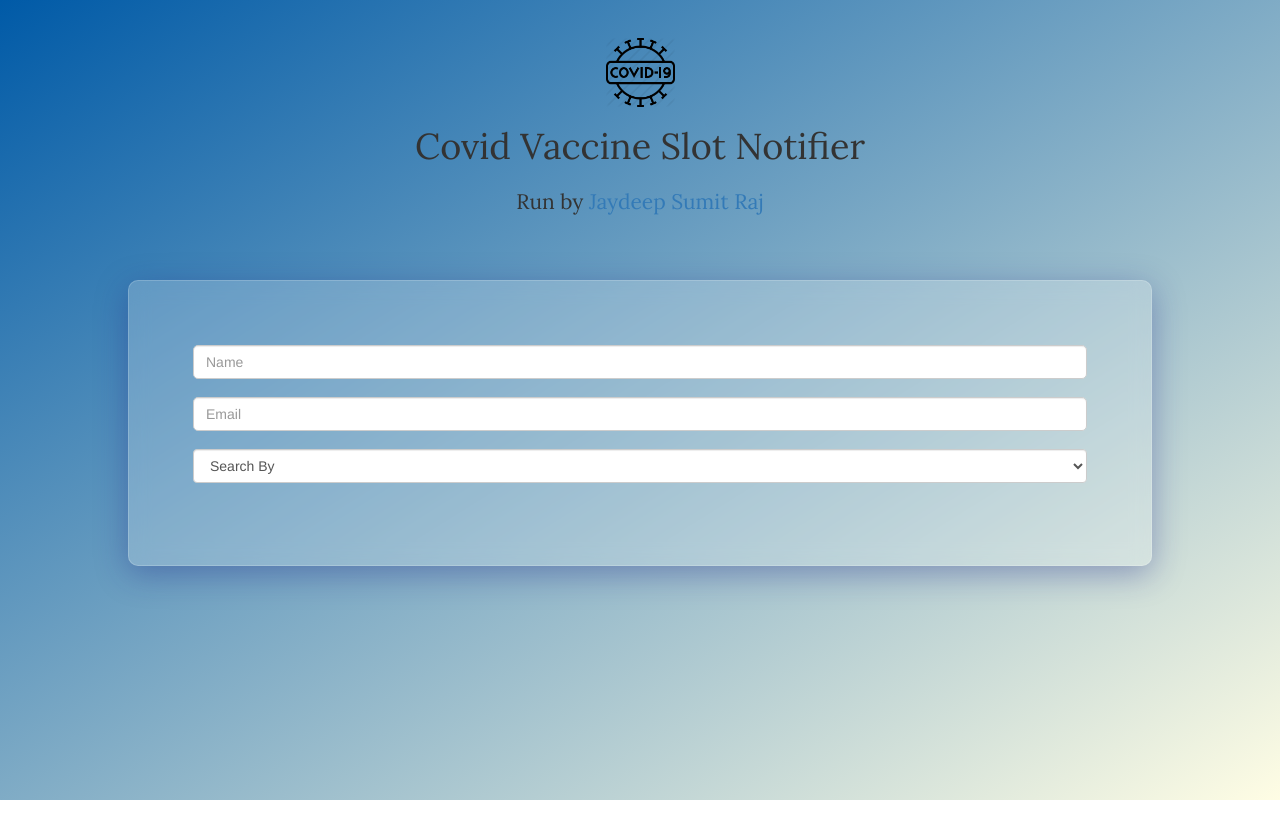
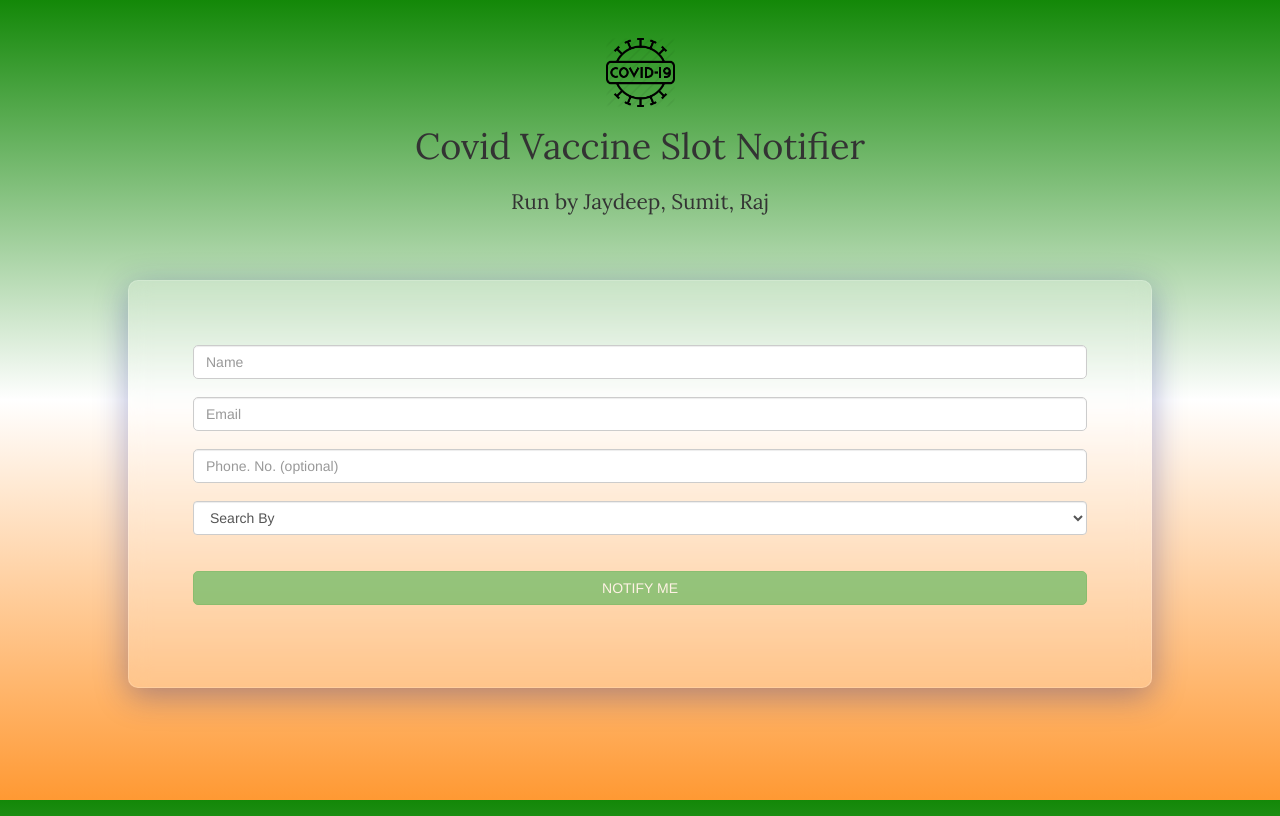
Before and after one commit to jaydeep1899/jabber, a PHP site: page /preview.html in a window 1280 px wide. Run offline with PHP 8.4, Linux system fonts and the light colour scheme.

Commit message:
first push

```diff
--- a/app.js
+++ b/app.js
@@ -1,33 +1,45 @@
-function query()
-{
+function query() {
   var x = document.getElementById("query-sel").value;
-  if(x == 'Pincode')
-  {
+  if (x == 'Pincode') {
     var y = document.getElementsByClassName("show");
-    if(y.length > 0)
-    {
-        y[0].classList.toggle('show');
-        document.getElementById("dis-btn").style.display = 'none';
+    if (y.length > 0) {
+      y[0].classList.toggle('show');
+      document.getElementById("dis-btn").style.display = 'none';
     }
     document.getElementsByClassName("pin-hid")[0].classList.toggle("show");
     document.getElementById("pin-btn").style.display = 'inline';
-  }
-  else if(x == 'District'){
+  } else if (x == 'District') {
     var y = document.getElementsByClassName("show");
-    if(y.length > 0)
-    {
-        y[0].classList.toggle('show');
-        document.getElementById("pin-btn").style.display = 'none';
+    if (y.length > 0) {
+      y[0].classList.toggle('show');
+      document.getElementById("pin-btn").style.display = 'none';
     }
     document.getElementsByClassName("dis-hid")[0].classList.toggle("show");
     document.getElementById("dis-btn").style.display = 'inline';
   }
 }
-function souper(object){
-    temp = "";
+Object.size = function(obj) {
+  var size = 0,
+    key;
+  for (key in obj) {
+    if (obj.hasOwnProperty(key)) size++;
+  }
+  return size;
+};
 
+function souper(object) {
+  temp = "";
+  var size = Object.size(object.centers);
+  for (var i = 0; i < size; i++) {
+    temp += `<div class="dib">`
+    temp += `<input class="che" type="checkbox" onchange = "checkform()" value="${object.centers[i].center_id}" id="${object.centers[i].center_id}">`
+    temp += `<label class="lab" for="${object.centers[i].center_id}">${object.centers[i].name}
+        (Address: ${object.centers[i].address}, Block: ${object.centers[i].block_name})<p>Age: ${object.centers[i].sessions[0].min_age_limit}</p></label></div>`
+  }
+  return temp;
 }
-function getPin(){
+
+function getPin() {
   var p = document.getElementById("Pincode").value;
   var today = new Date();
   var dd = String(today.getDate()).padStart(2, '0');
@@ -42,23 +54,45 @@ function getPin(){
       var radr = JSON.stringify(json);
       var j = JSON.parse(radr);
       var temp = souper(j);
-      document.getElementById('tags').innerHTML = `<div class="dib">
-<input class="che" type="checkbox" value="">
-  <label class="">
-    Default checkbox
-  </label>
-</div>
-<hr>
-<div class="dib">
-  <input class="che" type="checkbox" value="">
-  <label class="">
-    Checked checkbox
-  </label>
-</div><hr><div class="dib">
-  <input class="che" type="checkbox" value="">
-  <label class="">
-    Checked checkbox
-  </label>
-</div><hr>`;
+      document.getElementById('tags').innerHTML = temp;
     });
 }
+
+function getDis() {
+  var p = document.getElementById("district-query").value.split(" ")[0];
+  var today = new Date();
+  var dd = String(today.getDate()).padStart(2, '0');
+  var mm = String(today.getMonth() + 1).padStart(2, '0'); //January is 0!
+  var yyyy = today.getFullYear();
+  today = dd + '-' + mm + '-' + yyyy;
+  var url = `https://cdn-api.co-vin.in/api/v2/appointment/sessions/public/calendarByDistrict?district_id=${p}&date=${today}`;
+
+  fetch(url)
+    .then(response => response.json())
+    .then(json => {
+      var radr = JSON.stringify(json);
+      var j = JSON.parse(radr);
+      var temp = souper(j);
+      document.getElementById('tags').innerHTML = temp;
+    });
+}
+
+function totalchecked(f) {
+  var ch = f.children;
+  var temp = 0;
+  for (var i = 0; i < Object.size(ch); i++) {
+    if (ch[i].children[0].checked)
+      temp++;
+  }
+  return temp;
+}
+
+function checkform() {
+  var f = document.forms["theform"].children;
+  var total = totalchecked(f[8]);
+  if (f[0].value != "" && f[1].value != "" && total > 0) {
+    document.getElementById("submit").removeAttribute("disabled");
+  } else {
+    document.getElementById("submit").setAttribute("disabled", "disabled");
+  }
+}
--- a/preview.html
+++ b/preview.html
@@ -21,9 +22,10 @@
 
   body {
     background-repeat: no-repeat;
-      background-image: linear-gradient(to bottom right, #005aa7, #fffde4);
+    background-image: linear-gradient(#138808, white, #FF9933);
     height: auto;
     background-size: cover;
+    background-attachment: fixed;
   }
 
   .font {
@@ -81,33 +118,40 @@
     display: none;
     width: 25%;
     float: right;
+    margin-bottom: 2%;
+  }
+
+  #tags {
+    margin-top: 7px;
+    margin-bottom: 2%;
+    background-color: white;
+    border-radius: 5px;
+    max-height: 300px;
+    height: auto;
+    width: 100%;
+    overflow-y: scroll;
   }
 </style>
-</head>
 
 <body>
   <div class="text-center text-monospace">
     <img class="header" src="images/favicon.gif" alt="Jabber">
     <h1 class="h1 font">Covid Vaccine Slot Notifier</h1>
-    <h2 class="lead font">Run by <a href="https://www.linkedin.com/in/jaydeep-singh-072275129/">Jaydeep</a>
-      <a href="https://www.linkedin.com/in/ransomsumit/">Sumit</a>
-      <a href="https://www.instagram.com/raj.kuso/">Raj</a>
-    </h2>
+    <h2 class="lead font">Run by Jaydeep, Sumit, Raj</h2>
   </div>
   <div class="text-center text-monospace main">
-    <input type="text" class="form-control form-control-lg" placeholder="Name">
-    <input type="email" class="form-control " placeholder="Email">
+    <form name="theform">
+      <input type="text" class="form-control form-control-lg" placeholder="Name" onkeyup="checkform()">
+      <input type="email" class="form-control form-control-lg" placeholder="Email" onkeyup="checkform()">
+      <input type="tel" class="form-control form-control-lg" name="phone_number" id="phone_number" pattern="[6789][0-9]{9}|[0][0-9]{10}" placeholder="Phone. No. (optional)" />
       <select onchange="query()" id="query-sel" class="form-select form-control form-control-lg" aria-label="Default select example" required>
         <option selected>Search By</option>
         <option value="Pincode">Pincode</option>
         <option value="District">District</option>
       </select>
-    <form class="form">
-      <input type="number" id="Pincode" class="form-control form-control-lg pin-hid" placeholder="PinCode" min="100000" max="999999">
-      <button class="col-xs-4 col-sm-6 btn btn-primary" type="submit" onclick="getPin()" id="pin-btn">Search</button>
-    </form>
-    <form class="form">
-      <select class="form-select form-control form-control-lg dis-hid" aria-label="Default select example">
+      <input type="number" id="Pincode" class="form-control form-control-lg pin-hid" placeholder="PinCode" min="100000" max="999999" onkeyup="checkform()">
+      <button class="col-xs-4 col-sm-6 btn btn-primary" type="button" onclick="getPin()" id="pin-btn">Search</button>
+      <select id="district-query" class="form-select form-control form-control-lg dis-hid" aria-label="Default select example" onkeyup="checkform()">
         <option selected>District</option>
         <option value="582 Adilabad">582 Adilabad</option>
         <option value="320 Agar">320 Agar</option>
@@ -865,7 +909,9 @@
         <option value="6 YSR District, Kadapa (Cuddapah)">6 YSR District, Kadapa (Cuddapah)</option>
         <option value="442 Zunheboto">442 Zunheboto</option>
       </select>
-      <button class="col-xs-4 col-sm-6 btn btn-primary" type="submit" id="dis-btn">Search</button>
+      <button class="col-xs-4 col-sm-6 btn btn-primary" onclick="getDis()" type="button" id="dis-btn">Search</button>
+      <div id="tags"></div>
+      <input class="btn btn-success btn-block" type="submit" id="submit" value="NOTIFY ME" disabled>
     </form>
   </div>
   <script>
@@ -889,6 +935,84 @@
         document.getElementById("dis-btn").style.display = 'inline';
       }
     }
+    Object.size = function(obj) {
+      var size = 0,
+        key;
+      for (key in obj) {
+        if (obj.hasOwnProperty(key)) size++;
+      }
+      return size;
+    };
+
+    function souper(object) {
+      temp = "";
+      var size = Object.size(object.centers);
+      for (var i = 0; i < size; i++) {
+        temp += `<div class="dib">`
+        temp += `<input class="che" type="checkbox" onchange = "checkform()" value="${object.centers[i].center_id}" id="${object.centers[i].center_id}">`
+        temp += `<label class="lab" for="${object.centers[i].center_id}">${object.centers[i].name}
+        (Address: ${object.centers[i].address}, Block: ${object.centers[i].block_name})<p>Age: ${object.centers[i].sessions[0].min_age_limit}</p></label></div>`
+      }
+      return temp;
+    }
+
+    function getPin() {
+      var p = document.getElementById("Pincode").value;
+      var today = new Date();
+      var dd = String(today.getDate()).padStart(2, '0');
+      var mm = String(today.getMonth() + 1).padStart(2, '0'); //January is 0!
+      var yyyy = today.getFullYear();
+      today = dd + '-' + mm + '-' + yyyy;
+      var url = `https://cdn-api.co-vin.in/api/v2/appointment/sessions/public/calendarByPin?pincode=${p}&date=${today}`;
+
+      fetch(url)
+        .then(response => response.json())
+        .then(json => {
+          var radr = JSON.stringify(json);
+          var j = JSON.parse(radr);
+          var temp = souper(j);
+          document.getElementById('tags').innerHTML = temp;
+        });
+    }
+
+    function getDis() {
+      var p = document.getElementById("district-query").value.split(" ")[0];
+      var today = new Date();
+      var dd = String(today.getDate()).padStart(2, '0');
+      var mm = String(today.getMonth() + 1).padStart(2, '0'); //January is 0!
+      var yyyy = today.getFullYear();
+      today = dd + '-' + mm + '-' + yyyy;
+      var url = `https://cdn-api.co-vin.in/api/v2/appointment/sessions/public/calendarByDistrict?district_id=${p}&date=${today}`;
+
+      fetch(url)
+        .then(response => response.json())
+        .then(json => {
+          var radr = JSON.stringify(json);
+          var j = JSON.parse(radr);
+          var temp = souper(j);
+          document.getElementById('tags').innerHTML = temp;
+        });
+    }
+
+    function totalchecked(f) {
+      var ch = f.children;
+      var temp = 0;
+      for (var i = 0; i < Object.size(ch); i++) {
+        if (ch[i].children[0].checked)
+          temp++;
+      }
+      return temp;
+    }
+
+    function checkform() {
+      var f = document.forms["theform"].children;
+      var total = totalchecked(f[8]);
+      if (f[0].value != "" && f[1].value != "" && total > 0) {
+        document.getElementById("submit").removeAttribute("disabled");
+      } else {
+        document.getElementById("submit").setAttribute("disabled", "disabled");
+      }
+    }
   </script>
 </body>
 
--- a/styles.css
+++ b/styles.css
@@ -1,25 +1,29 @@
 html {
-  height: 100%;
+  height: auto;
 }
 
 body {
   background-repeat: no-repeat;
-  background-image: linear-gradient(to bottom right, #005aa7, #fffde4);
+  background-image: linear-gradient(#fc00ff,#00dbde);
+  background-color: radial-gradient(circle at center, black 0, white 100%);
   height: auto;
   background-size: cover;
   background-attachment: fixed;
+  padding-bottom: 0.1px;
 }
 
 .font {
   font-family: 'Lora';
 }
-.header{
+
+.header {
   margin-left: 15%;
   margin-top: 3%;
   margin-right: 15%;
   margin-bottom: auto;
   height: 69px;
 }
+
 .main {
   background: rgba(255, 255, 255, 0.20);
   box-shadow: 0 8px 32px 0 rgba(31, 38, 135, 0.37);
@@ -33,55 +37,70 @@ body {
   overflow: auto;
 }
 
-.dropdown-content {
-  display: none;
-  position: relative;
-  background-color: #f9f9f9;
-  width: auto;
-  overflow: auto;
-  box-shadow: 0px 8px 16px 0px rgba(0, 0, 0, 0.2);
-  border-radius: 0px 0px 10px 10px;
-}
-
-.main input{
+.main input {
   border-radius: 5px;
   margin-bottom: 2%;
 }
 
-.pin-hid{
-  display:none;
-  width: 75%;
-  float: left;
-}
-.dis-hid{
+.pin-hid {
   display: none;
   width: 75%;
   float: left;
 }
-.show{
+
+.dis-hid {
+  display: none;
+  width: 75%;
+  float: left;
+}
+
+.show {
   display: inline;
   margin-bottom: 30px;
 }
 
-#query-sel{
+.che {
+  float: left;
+  width: 10%;
+  display: inline-block;
+}
+
+.lab {
+  width: 89%;
+  margin-right: 1%;
+  transition: color 2s;
+}
+
+.lab:hover,
+.lab:focus {
+  color: red;
+}
+
+.dib {
+  width: 100%;
+  border-radius: 2px;
+  margin-top: 2%;
+  border-bottom: 1px solid #005aa7;
+}
+
+#query-sel {
   margin-bottom: 2%;
 }
-#pin-btn, #dis-btn{
-  display:none;
+
+#pin-btn, #dis-btn {
+  display: none;
   width: 25%;
   float: right;
   margin-bottom: 2%;
 }
-#tags{
-  margin-top: 5px;
+
+#tags {
+  margin-top: 7px;
   margin-bottom: 2%;
   background-color: white;
+  border-radius: 5px;
+  max-height: 300px;
+  height: auto;
+  width: 100%;
+  overflow-y: scroll;
 }
-.che{
-    width: 10%;
-}
-.dib{
-  width:100%;
-  border-radius: 2px;
-  margin-bottom: 1%;
-}
```
Also changed, not shown: other parts of preview.html (+37 -1 lines), index.html (+16 -14 lines). Lines whose indentation alone changed are shown as unchanged.
